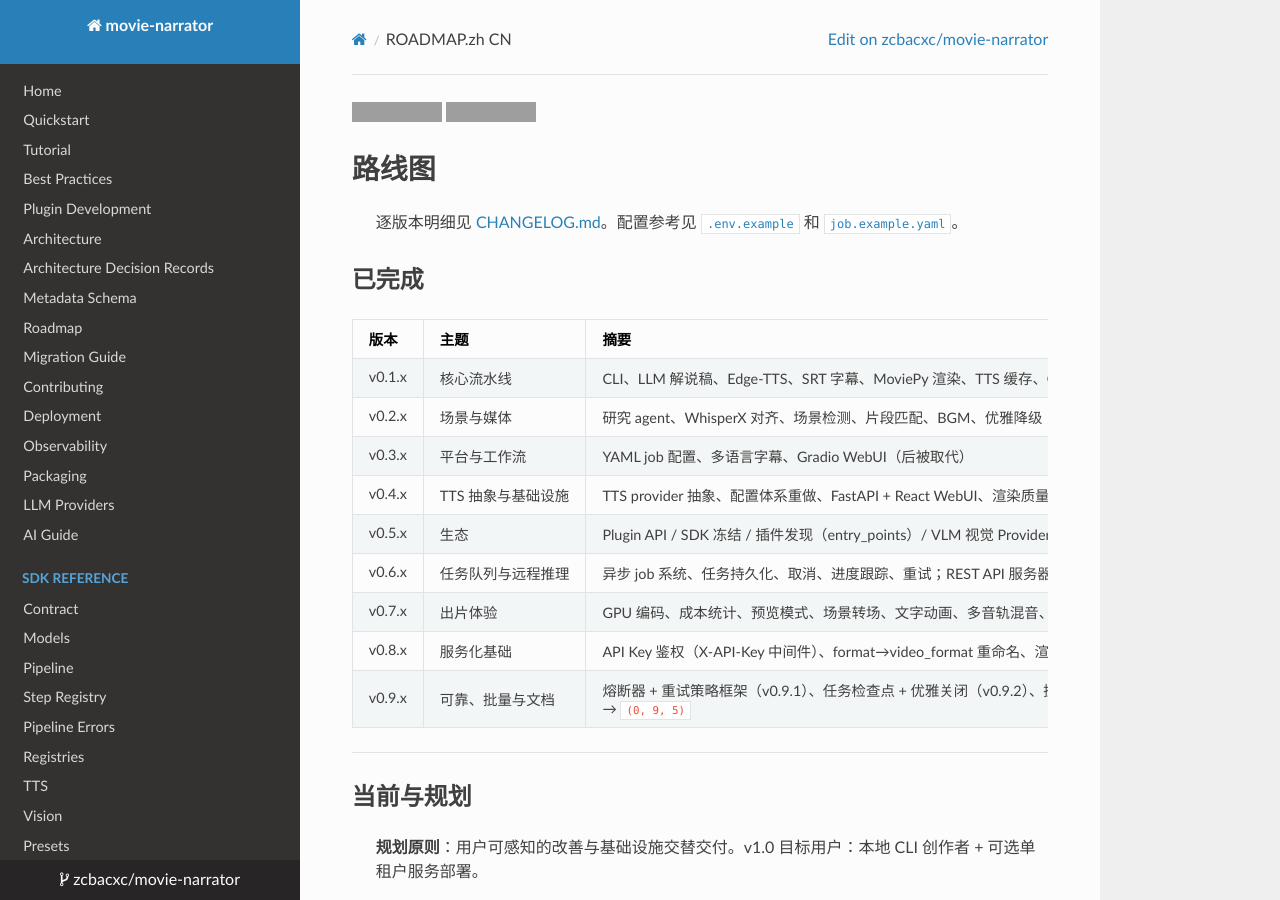
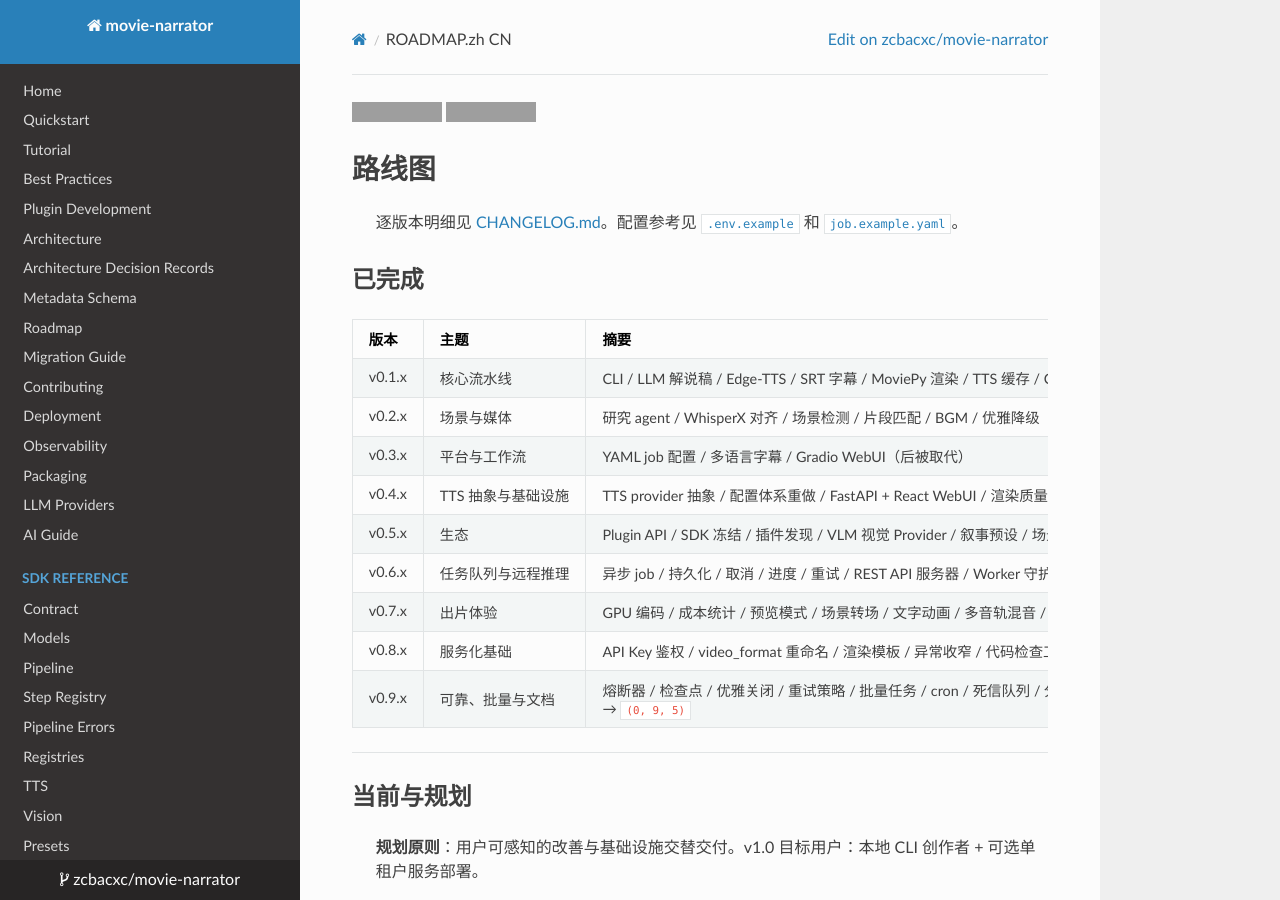
Before and after one commit to zcbacxc/movie-narrator, an MkDocs documentation site: the page built from docs/ROADMAP.zh-CN.md, in a window 1280 px wide and 900 px high. Built offline with MkDocs 1.6.1, drawn with Linux system fonts in a browser that asks for light colours; nearby versions of some CDN libraries; a script that is not in the unit is left out; grey boxes are pictures that could not be loaded.

Commit message:
docs(roadmap): condense completed summary table to slash-separated key themes per documentation standard

```diff
--- a/docs/ROADMAP.zh-CN.md
+++ b/docs/ROADMAP.zh-CN.md
@@ -9,15 +9,15 @@
 
 | 版本 | 主题 | 摘要 |
 |------|------|------|
-| v0.1.x | 核心流水线 | CLI、LLM 解说稿、Edge-TTS、SRT 字幕、MoviePy 渲染、TTS 缓存、CI |
-| v0.2.x | 场景与媒体 | 研究 agent、WhisperX 对齐、场景检测、片段匹配、BGM、优雅降级 |
-| v0.3.x | 平台与工作流 | YAML job 配置、多语言字幕、Gradio WebUI（后被取代） |
-| v0.4.x | TTS 抽象与基础设施 | TTS provider 抽象、配置体系重做、FastAPI + React WebUI、渲染质量、手工 QA 通过、匹配智能、效果组合、契约层 |
-| v0.5.x | 生态 | Plugin API / SDK 冻结 / 插件发现（entry_points）/ VLM 视觉 Provider / 叙事预设（3 种风格）/ 场景过滤 / WebUI 拆分 / 叙事与音频质量 / 字幕 QA / 全链路 QA 仪表盘。`CONTRACT_VERSION` → `(0, 5, 1)` |
-| v0.6.x | 任务队列与远程推理 | 异步 job 系统、任务持久化、取消、进度跟踪、重试；REST API 服务器、远程任务队列、Worker 守护进程、产物管理、远程 Provider 代理。`CONTRACT_VERSION` → `(0, 6, 1)` |
-| v0.7.x | 出片体验 | GPU 编码、成本统计、预览模式、场景转场、文字动画、多音轨混音、安全加固。`CONTRACT_VERSION` → `(0, 7, 2)` |
-| v0.8.x | 服务化基础 | API Key 鉴权（X-API-Key 中间件）、format→video_format 重命名、渲染模板系统（预设样式+安全区）、异常收窄（45 处宽泛捕获→具体类型）、ruff/mypy 代码检查工具链 + pytest-timeout、队列死锁修复。`CONTRACT_VERSION` → `(0, 8, 0)` |
-| v0.9.x | 可靠、批量与文档 | 熔断器 + 重试策略框架（v0.9.1）、任务检查点 + 优雅关闭（v0.9.2）、批量任务提交 + cron 定时任务（v0.9.3）、死信队列 + 条件分布式渲染（v0.9.4）、输入净化 + 安全扫描 + 集成测试 + 覆盖率门（v0.9.5）、i18n 流水线 + 本地化 TTS 语音 + Web UI 本地化（v0.9.6）、文档与治理 — 教程系列、ADR-001..010、迁移指南（v0.9.7）。`CONTRACT_VERSION` → `(0, 9, 5)` |
+| v0.1.x | 核心流水线 | CLI / LLM 解说稿 / Edge-TTS / SRT 字幕 / MoviePy 渲染 / TTS 缓存 / CI |
+| v0.2.x | 场景与媒体 | 研究 agent / WhisperX 对齐 / 场景检测 / 片段匹配 / BGM / 优雅降级 |
+| v0.3.x | 平台与工作流 | YAML job 配置 / 多语言字幕 / Gradio WebUI（后被取代） |
+| v0.4.x | TTS 抽象与基础设施 | TTS provider 抽象 / 配置体系重做 / FastAPI + React WebUI / 渲染质量 / 匹配智能 / 效果组合 / 契约层 |
+| v0.5.x | 生态 | Plugin API / SDK 冻结 / 插件发现 / VLM 视觉 Provider / 叙事预设 / 场景过滤 / WebUI 拆分 / QA 仪表盘。`CONTRACT_VERSION` → `(0, 5, 1)` |
+| v0.6.x | 任务队列与远程推理 | 异步 job / 持久化 / 取消 / 进度 / 重试 / REST API 服务器 / Worker 守护进程 / 产物管理 / 远程代理。`CONTRACT_VERSION` → `(0, 6, 1)` |
+| v0.7.x | 出片体验 | GPU 编码 / 成本统计 / 预览模式 / 场景转场 / 文字动画 / 多音轨混音 / 安全加固。`CONTRACT_VERSION` → `(0, 7, 2)` |
+| v0.8.x | 服务化基础 | API Key 鉴权 / video_format 重命名 / 渲染模板 / 异常收窄 / 代码检查工具链 / 队列死锁修复。`CONTRACT_VERSION` → `(0, 8, 0)` |
+| v0.9.x | 可靠、批量与文档 | 熔断器 / 检查点 / 优雅关闭 / 重试策略 / 批量任务 / cron / 死信队列 / 分布式渲染 / 输入净化 / SAST / 覆盖率门 / 集成测试 / i18n / 语音映射 / 教程 / ADR / 迁移指南。`CONTRACT_VERSION` → `(0, 9, 5)` |
 
 ---
 
```
Also changed, not shown: docs/ROADMAP.md (+9 -9 lines).
